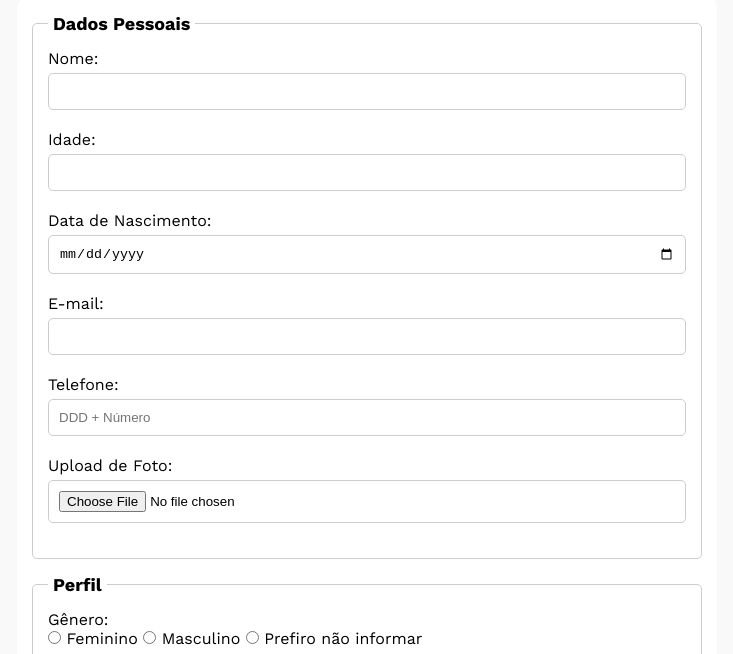
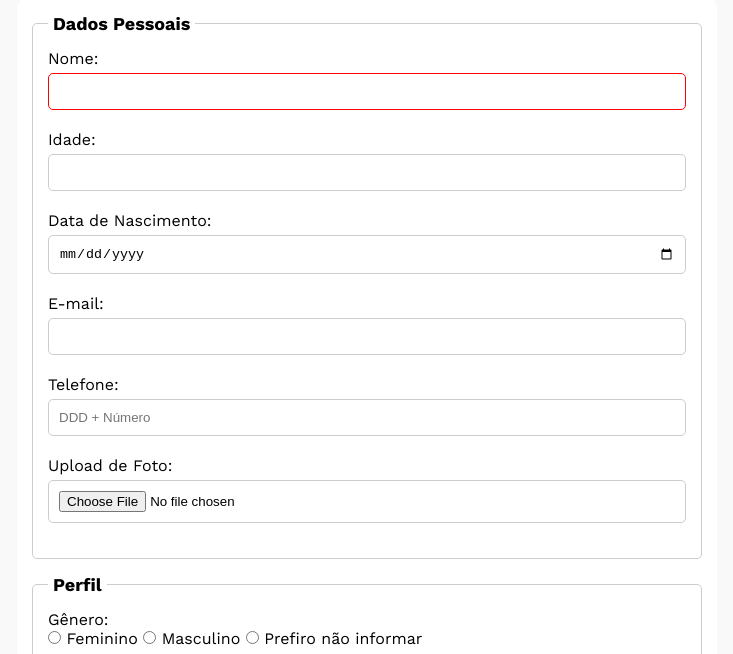
Before and after one commit to julianaoliveiratech/culturama-research-alura-course, a plain HTML site: page index.html in a window 1280 px wide. Shown: the part 146-800 px from the top of the page, without its empty margins (273-1006 px from the left). Drawn offline with nearby package versions, Linux system fonts and the light colour scheme.

Commit message:
Fix: Add missing type='text' on name field

```diff
--- a/css/style.css
+++ b/css/style.css
@@ -76,3 +76,7 @@ input[type='color'] {
   width: 40px;
   padding: 0 5px;
 }
+
+input[type='text']:invalid {
+  border-color: red;
+}
--- a/index.html
+++ b/index.html
@@ -25,7 +25,7 @@
             <!-- Personal Data -->
             <legend>Dados Pessoais</legend>
             <label for="name">Nome:</label>
-            <input id="name" name="userName" required />
+            <input type="text" id="name" name="userName" required />
             <br />
             <label for="age">Idade:</label>
             <input
```
